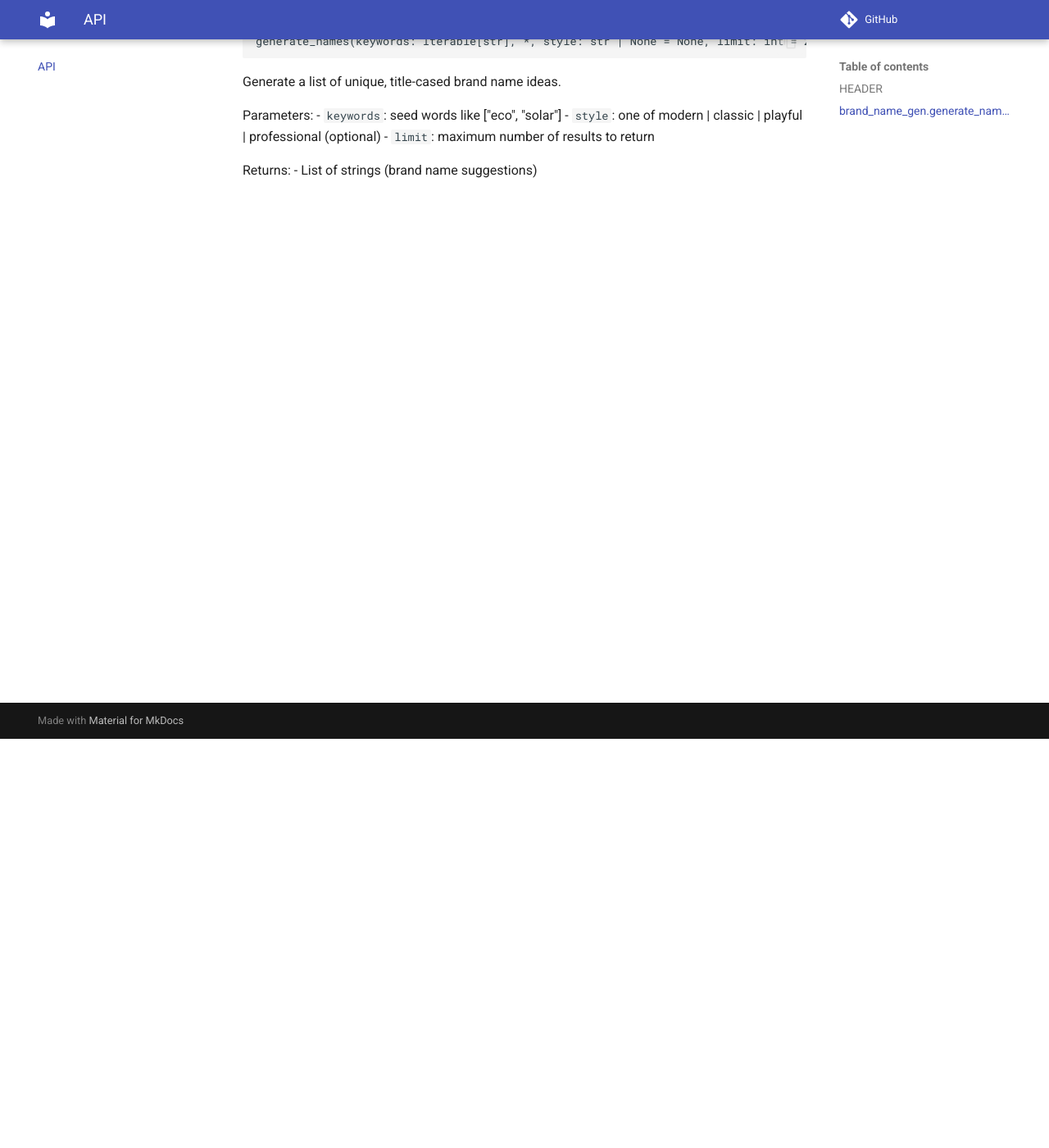
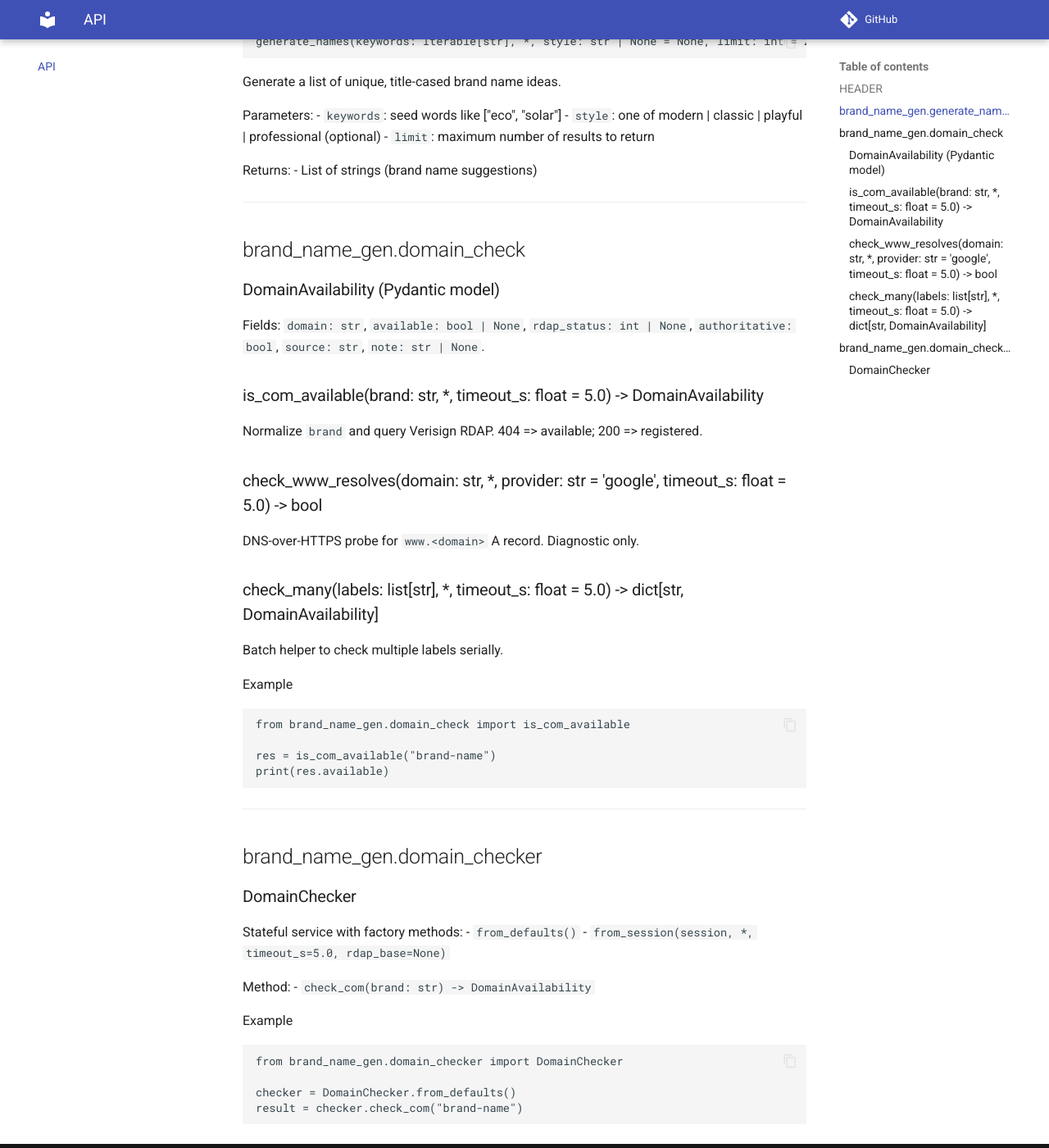
Before and after one commit to igamenovoer/brand-name-gen, an MkDocs documentation site: the page built from docs/api.md, in a window 1280 px wide and 1400 px high, scrolled down 499 px. Shown: the whole window at 82% size. Built offline with MkDocs 1.6.1 and Material for MkDocs 9.7.7, drawn with Linux system fonts in a browser that asks for light colours; comment, search, counter and statistics services are not loaded.

Commit message:
docs: add Material pages for Domain Availability and LLM; expand API and Usage; update nav; build verified

````diff
--- a/docs/api.md
+++ b/docs/api.md
@@ -21,3 +21,47 @@
 
 Returns:
 - List of strings (brand name suggestions)
+
+---
+
+## brand_name_gen.domain_check
+
+### DomainAvailability (Pydantic model)
+Fields: `domain: str`, `available: bool | None`, `rdap_status: int | None`, `authoritative: bool`, `source: str`, `note: str | None`.
+
+### is_com_available(brand: str, *, timeout_s: float = 5.0) -> DomainAvailability
+Normalize `brand` and query Verisign RDAP. 404 => available; 200 => registered.
+
+### check_www_resolves(domain: str, *, provider: str = 'google', timeout_s: float = 5.0) -> bool
+DNS-over-HTTPS probe for `www.<domain>` A record. Diagnostic only.
+
+### check_many(labels: list[str], *, timeout_s: float = 5.0) -> dict[str, DomainAvailability]
+Batch helper to check multiple labels serially.
+
+Example
+```python
+from brand_name_gen.domain_check import is_com_available
+
+res = is_com_available("brand-name")
+print(res.available)
+```
+
+---
+
+## brand_name_gen.domain_checker
+
+### DomainChecker
+Stateful service with factory methods:
+- `from_defaults()`
+- `from_session(session, *, timeout_s=5.0, rdap_base=None)`
+
+Method:
+- `check_com(brand: str) -> DomainAvailability`
+
+Example
+```python
+from brand_name_gen.domain_checker import DomainChecker
+
+checker = DomainChecker.from_defaults()
+result = checker.check_com("brand-name")
+```
--- /dev/null
+++ b/docs/domain-availability.md
@@ -0,0 +1,43 @@
+# Domain Availability (.com)
+
+## Overview
+Check if `<brand>.com` is registered using Verisign RDAP (authoritative) and optionally probe `www.<brand>.com` via DNS-over-HTTPS (diagnostic). This is free and requires no registrar API.
+
+## TL;DR
+- RDAP 404 → available; 200 → registered
+- Query apex only (`brand-name.com`); `www` is under your control once registered
+
+## Quick Check (curl)
+```bash
+# Available → 404
+curl -i https://rdap.verisign.com/com/v1/domain/brand-name.com
+
+# Registered → 200
+curl -i https://rdap.verisign.com/com/v1/domain/openai.com
+```
+
+## Python API
+```python
+from brand_name_gen.domain_check import is_com_available, check_www_resolves
+
+result = is_com_available("brand-name")
+print(result.model_dump())  # {'domain': 'brand-name.com', 'available': True, ...}
+
+# Optional diagnostic (DNS)
+if result.available is False:
+    print(check_www_resolves(result.domain))  # True if www resolves
+```
+
+## Normalization Rules
+- Lowercase; keep `a–z`, `0–9`, `-`
+- Replace other chars with `-`, collapse, trim
+- Use IDNA (Punycode) for non-ASCII
+
+## Notes
+- Rate limits apply; batch and cache results
+- Treat transient errors as unknown; retry with backoff
+
+## References
+- Verisign RDAP (.com/.net): https://www.verisign.com/en_US/domain-names/registration-data-access-protocol/index.xhtml
+- ICANN Lookup: https://lookup.icann.org/
+- Google DoH JSON API: https://developers.google.com/speed/public-dns/docs/doh/json
--- /dev/null
+++ b/docs/llm.md
@@ -0,0 +1,38 @@
+# LLM Integration (LiteLLM)
+
+## Overview
+Use LiteLLM to call an OpenAI-compatible LLM hosted at a custom base URL to generate creative brand names.
+
+## Install
+```bash
+pip install litellm
+```
+
+## Minimal Client
+```python
+from litellm import completion
+
+def suggest_names(keywords: list[str], *, style: str | None = None, base_url: str = "", api_key: str | None = None) -> list[str]:
+    prompt = f"Generate 10 short, creative brand names. Keywords: {', '.join(keywords)}. Style: {style or 'any'}. Output one per line."
+    resp = completion(
+        model="openai/gpt-4o-mini",  # adjust to your provider
+        messages=[{"role": "user", "content": prompt}],
+        api_base=base_url or None,
+        api_key=api_key,
+        max_tokens=300,
+        temperature=0.9,
+    )
+    text = resp.choices[0].message["content"]
+    return [l.strip() for l in text.splitlines() if l.strip()]
+```
+
+## Environment Variables
+- `LLM_BASE_URL` — custom endpoint like `https://llm.example.com/v1`
+- `LLM_API_KEY` — API key/token for the provider
+
+## CLI Wiring (planned)
+Future flag: `--use-llm` to route generation via the LLM client, using `LLM_BASE_URL`/`LLM_API_KEY`.
+
+## References
+- LiteLLM keys and base URL: https://docs.litellm.ai/docs/set_keys
+- OpenAI-compatible base URL env: https://docs.litellm.ai/docs/set_keys
--- a/docs/usage.md
+++ b/docs/usage.md
@@ -36,3 +36,11 @@
 names = generate_names(["eco", "solar"], style="modern", limit=5)
 print(names)
 ```
+
+### Check .com Domain Availability
+```python
+from brand_name_gen.domain_check import is_com_available
+
+res = is_com_available("brand-name")
+print(res.domain, res.available)  # brand-name.com True/False/None
+```
--- a/mkdocs.yml
+++ b/mkdocs.yml
@@ -9,6 +9,8 @@
 nav:
   - Home: index.md
   - Usage: usage.md
+  - Domain Availability: domain-availability.md
+  - LLM: llm.md
   - API: api.md
 markdown_extensions:
   - admonition
--- a/pyproject.toml
+++ b/pyproject.toml
@@ -19,7 +19,7 @@
   "Topic :: Utilities",
   "Operating System :: OS Independent",
 ]
-dependencies = ["tavily-python>=0.7.12,<0.8", "pydantic>=2.11.9,<3", "attrs>=25.3.0,<26", "requests>=2.32.5,<3", "idna>=3.10,<4", "httpx>=0.28.1,<0.29", "cachetools>=6.2.0,<7"]
+dependencies = ["tavily-python>=0.7.12,<0.8", "pydantic>=2.11.9,<3", "attrs>=25.3.0,<26", "requests>=2.32.5,<3", "idna>=3.10,<4", "httpx>=0.28.1,<0.29", "cachetools>=6.2.0,<7", "mkdocs-material>=9.6.21,<10"]
 
 [project.urls]
 Homepage = "https://github.com/igamenovoer/brand-name-gen"
@@ -49,7 +49,6 @@
 types-requests = ">=2.32"
 build = ">=1.2"
 mkdocs = ">=1.6"
-mkdocs-material = ">=9.5"
 twine = ">=5.1"
 
 [tool.pixi.tasks]
````
